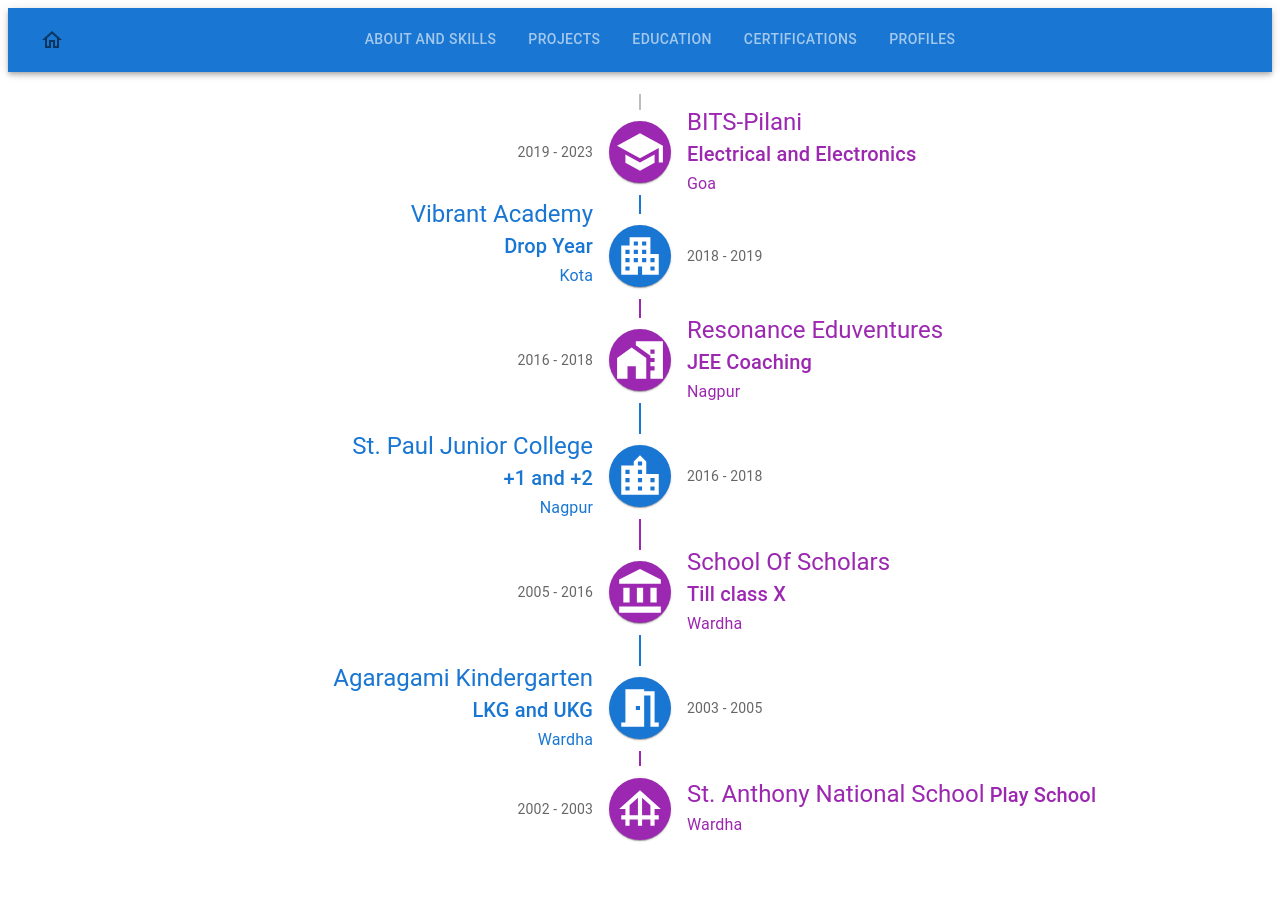
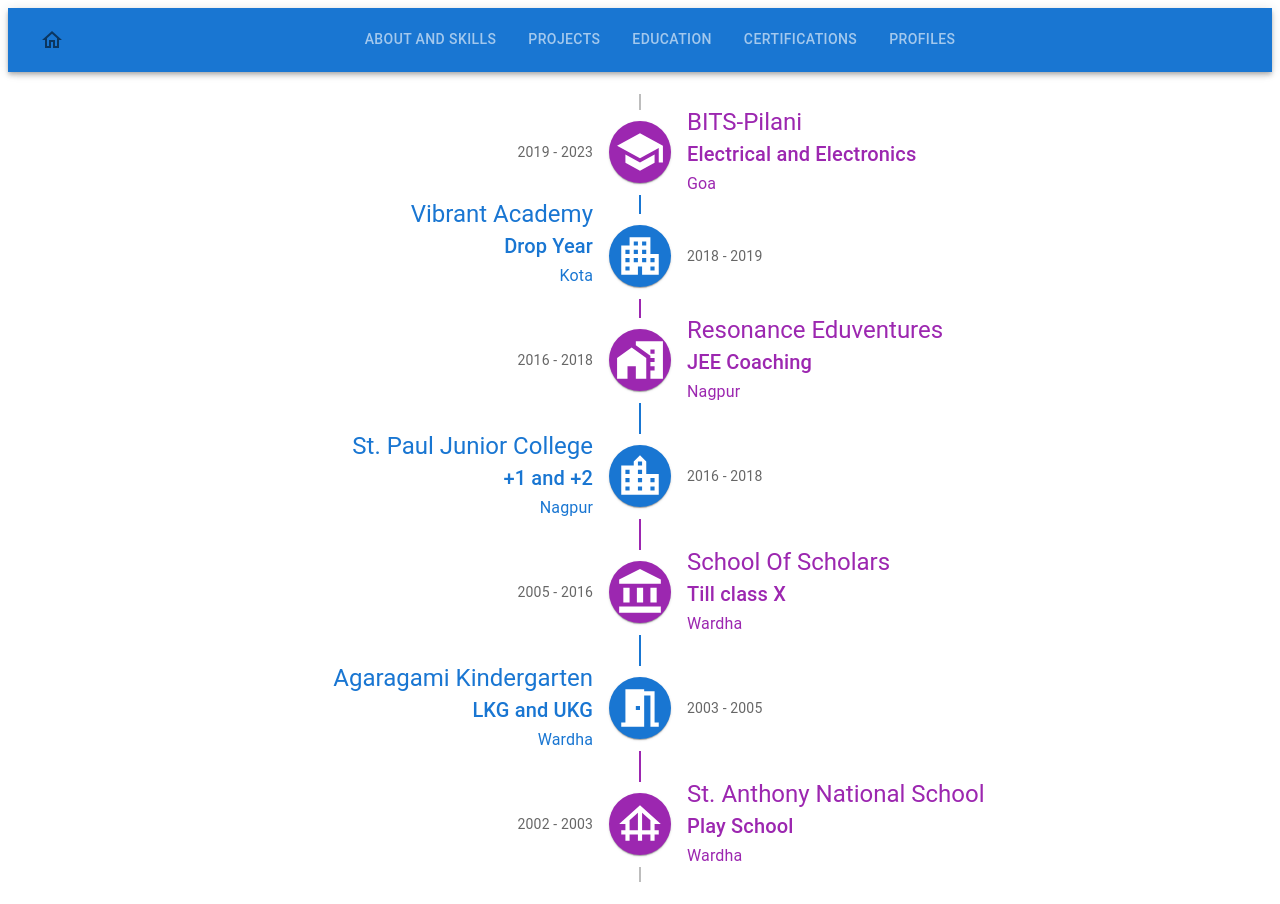
Before and after one commit to me-aditya/Portfolio-Website, a React (Create React App) app in the folder client/: page /education in a window 1280 px wide. Before the commit the page ends 873 px from the top, so only its background shows below. Built offline with nearby package versions, Linux system fonts and the light colour scheme.

Commit message:
fixed minor changes

```diff
--- a/client/src/Pages/Education.jsx
+++ b/client/src/Pages/Education.jsx
@@ -206,7 +206,7 @@
             <TimelineConnector />
           </TimelineSeparator>
           <TimelineContent sx={{ py: '12px', px: 2 }} color = 'secondary.main'>
-            <Grid direction= "column">
+            <Grid container direction= "column">
               <Typography variant={textSizeHeading} component="span">
                 {StAnthonyNationalSchool.name}
               </Typography>
```
